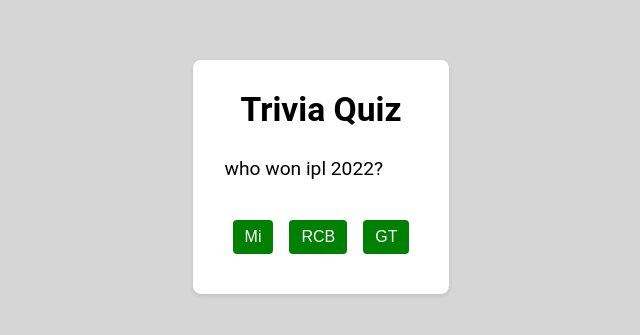
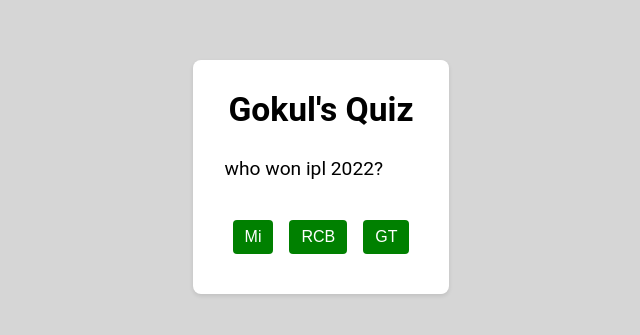
Before and after one commit to GOKUL-A-N/quiz-app-using-html-css-javascript, a plain HTML site: page index.html in a window 1280 px wide. Shown: the part 223-558 px from the top of the page, without its empty margins (319-959 px from the left). Drawn offline with Linux system fonts and the light colour scheme.

Commit message:
Feat : modified content

```diff
--- a/index.html
+++ b/index.html
@@ -9,7 +9,7 @@
 <body>
     <div class="wrapper">
       <div class="quiz-container">
-        <h1 class="title">Trivia Quiz</h1>
+        <h1 class="title">Gokul's Quiz</h1>
         <div class="question">
           <p id="question-text"></p>
           <div class="choices">
```
